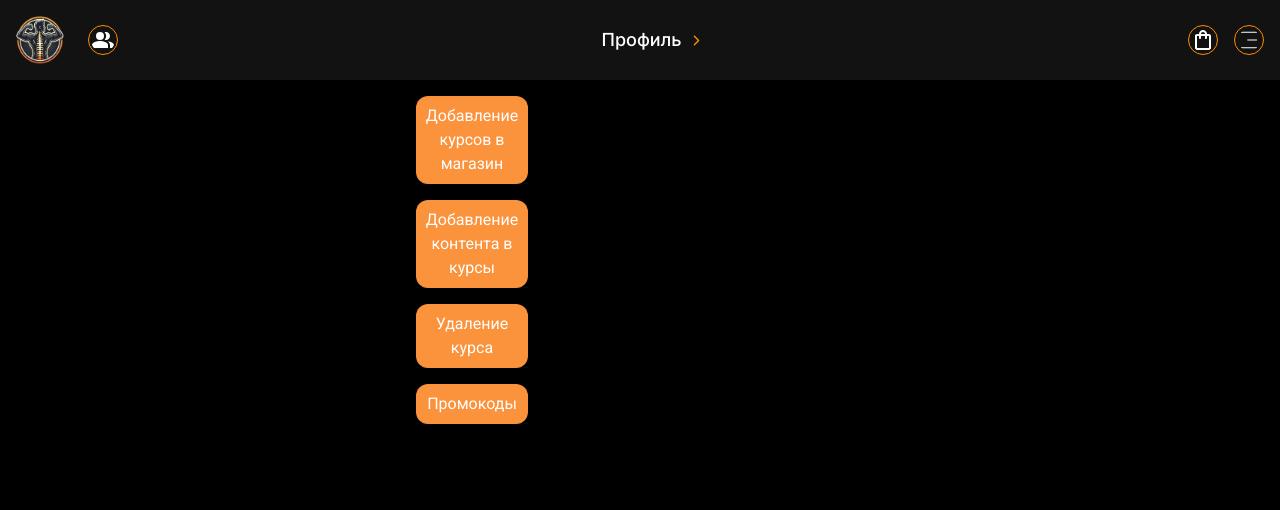
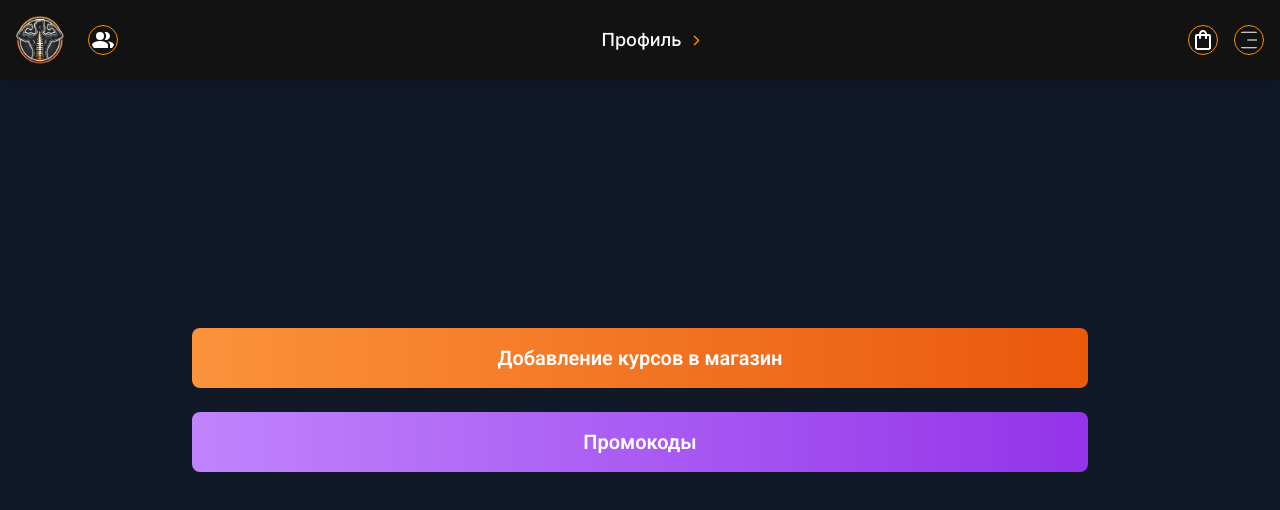
Before and after one commit to tessz1/Healthy-back-24, a React (Vite) app: page /admin in a window 1280 px wide. Shown: the top 510 px of the page. Built offline with nearby package versions, Linux system fonts and the light colour scheme; no server answers.

Commit message:
"change navigation"

```diff
--- a/client/src/pages/admin/NavigationAdmin.tsx
+++ b/client/src/pages/admin/NavigationAdmin.tsx
@@ -3,26 +3,22 @@ import { Link } from "react-router-dom";
 
 function NavigationAdmin() {
   return (
-    <div className="bg-black min-h-screen p-4 font-roboto">
-      <div className="flex flex-col items-center mt-24 sm:mt-20">
-        <ul className="w-full max-w-md space-y-4 ">
-          <li className="rounded-xl p-2 bg-orange-400 text-white text-sm sm:text-base text-center hover:bg-orange-500 transition duration-300 sm:w-1/4">
-            <Link to="/uploadCourse" className="block w-full h-full">
+    <div className="bg-gray-900 min-h-screen p-4 font-roboto flex justify-center items-center">
+      <div className="w-full max-w-4xl">
+        <ul className="space-y-6">
+          <li className="rounded-lg overflow-hidden transform transition-all duration-300 hover:scale-105">
+            <Link
+              to="/uploadCourse"
+              className="block bg-gradient-to-r from-orange-400 to-orange-600 text-white text-lg sm:text-xl font-semibold py-4 px-6 text-center hover:bg-gradient-to-r hover:from-orange-500 hover:to-orange-700"
+            >
               Добавление курсов в магазин
             </Link>
           </li>
-          <li className="rounded-xl p-2 bg-orange-400 text-white text-sm sm:text-base text-center hover:bg-orange-500 transition duration-300 sm:w-1/4">
-            <Link to="/add-content" className="block w-full h-full">
-              Добавление контента в курсы
-            </Link>
-          </li>
-          <li className="rounded-xl p-2 bg-orange-400 text-white text-sm sm:text-base text-center hover:bg-orange-500 transition duration-300 sm:w-1/4">
-            <Link to="/delete-course" className="block w-full h-full">
-              Удаление курса
-            </Link>
-          </li>
-          <li className="rounded-xl p-2 bg-orange-400 text-white text-sm sm:text-base text-center hover:bg-orange-500 transition duration-300 sm:w-1/4">
-            <Link to="/createPromoCode" className="block w-full h-full">
+          <li className="rounded-lg overflow-hidden transform transition-all duration-300 hover:scale-105">
+            <Link
+              to="/createPromoCode"
+              className="block bg-gradient-to-r from-purple-400 to-purple-600 text-white text-lg sm:text-xl font-semibold py-4 px-6 text-center hover:bg-gradient-to-r hover:from-purple-500 hover:to-purple-700"
+            >
               Промокоды
             </Link>
           </li>
```
